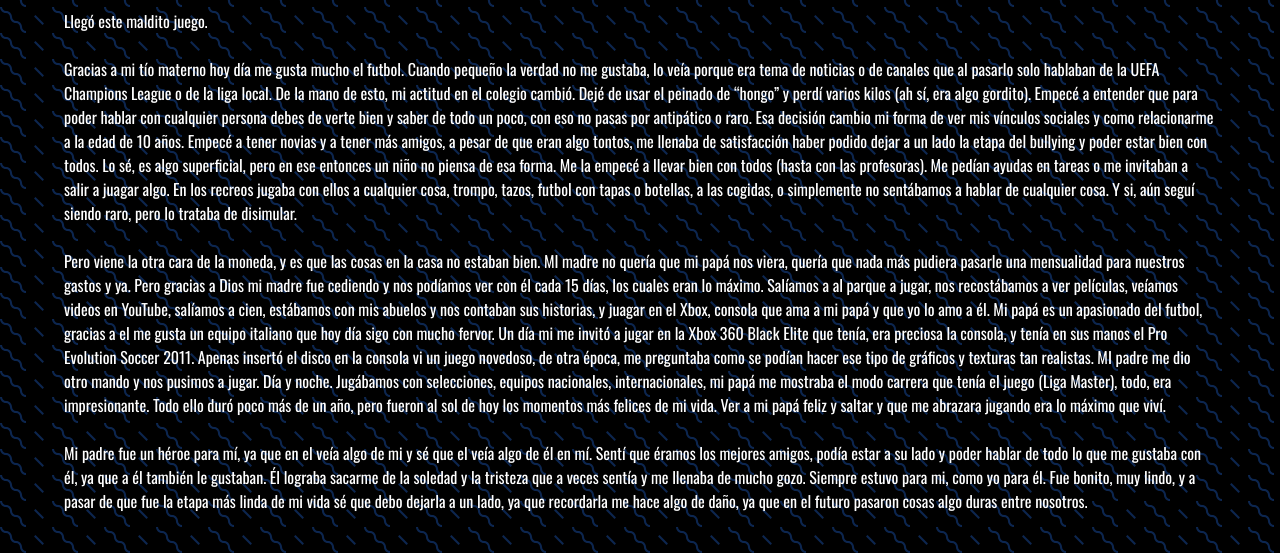
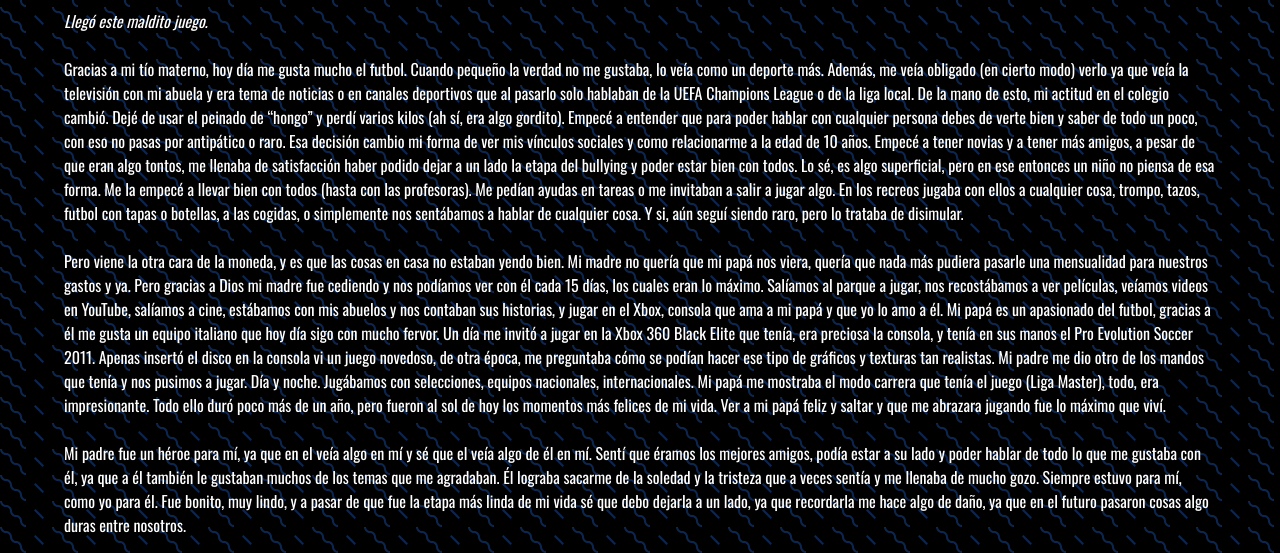
Before and after one commit to JuPa2208/pes, a plain HTML site: page index.html in a window 1280 px wide. Shown: the part 643-1196 px from the top of the page. Drawn offline with nearby package versions, Linux system fonts and the light colour scheme.

Commit message:
Update index.html

```diff
--- a/index.html
+++ b/index.html
@@ -47,49 +47,45 @@
 
     <header>
       <div class="parrafo">
-        <p> Llegó este maldito juego.
+        <p> <i>Llegó este maldito juego.</i>
         </p>
           &nbsp;
         <p>
-          Gracias a mi tío materno hoy día me gusta mucho el futbol. Cuando pequeño la verdad no me gustaba,
-          lo veía porque era tema de noticias o de canales que al pasarlo solo hablaban de la UEFA Champions
-          League o de la liga local. De la mano de esto, mi actitud en el colegio cambió. Dejé de usar el
-          peinado de “hongo” y perdí varios kilos (ah sí, era algo gordito). Empecé a entender que para poder
-          hablar con cualquier persona debes de verte bien y saber de todo un poco, con eso no pasas por
-          antipático o raro. Esa decisión cambio mi forma de ver mis vínculos sociales y como relacionarme a
-          la edad de 10 años. Empecé a tener novias y a tener más amigos, a pesar de que eran algo tontos, me
-          llenaba de satisfacción haber podido dejar a un lado la etapa del bullying y poder estar bien con todos.
-          Lo sé, es algo superficial, pero en ese entonces un niño no piensa de esa forma. Me la empecé a llevar
-          bien con todos (hasta con las profesoras). Me pedían ayudas en tareas o me invitaban a salir a juagar
-          algo. En los recreos jugaba con ellos a cualquier cosa, trompo, tazos, futbol con tapas o botellas, a
-          las cogidas, o simplemente no sentábamos a hablar de cualquier cosa. Y si, aún seguí siendo raro,
-          pero lo trataba de disimular.
+          Gracias a mi tío materno, hoy día me gusta mucho el futbol. Cuando pequeño la verdad no me gustaba,
+          lo veía como un deporte más. Además, me veía obligado (en cierto modo) verlo ya que veía la televisión
+          con mi abuela y era tema de noticias o en canales deportivos que al pasarlo solo hablaban de la UEFA Champions
+          League o de la liga local. De la mano de esto, mi actitud en el colegio cambió. Dejé de usar el peinado de
+          “hongo” y perdí varios kilos (ah sí, era algo gordito). Empecé a entender que para poder hablar con cualquier
+          persona debes de verte bien y saber de todo un poco, con eso no pasas por antipático o raro. Esa decisión cambio
+          mi forma de ver mis vínculos sociales y como relacionarme a la edad de 10 años. Empecé a tener novias y a tener
+          más amigos, a pesar de que eran algo tontos, me llenaba de satisfacción haber podido dejar a un lado la etapa del
+          bullying y poder estar bien con todos. Lo sé, es algo superficial, pero en ese entonces un niño no piensa de esa
+          forma. Me la empecé a llevar bien con todos (hasta con las profesoras). Me pedían ayudas en tareas o me invitaban
+          a salir a jugar algo. En los recreos jugaba con ellos a cualquier cosa, trompo, tazos, futbol con tapas o botellas,
+          a las cogidas, o simplemente nos sentábamos a hablar de cualquier cosa. Y si, aún seguí siendo raro, pero lo trataba
+          de disimular.
         </p>
         &nbsp;
         <p>
-          Pero viene la otra cara de la moneda, y es que las cosas en la casa no estaban bien. MI madre no quería
-          que mi papá nos viera, quería que nada más pudiera pasarle una mensualidad para nuestros gastos y ya.
-          Pero gracias a Dios mi madre fue cediendo y nos podíamos ver con él cada 15 días, los cuales eran lo
-          máximo. Salíamos a al parque a jugar, nos recostábamos a ver películas, veíamos videos en YouTube,
-          salíamos a cien, estábamos con mis abuelos y nos contaban sus historias, y juagar en el Xbox, consola que
-          ama a mi papá y que yo lo amo a él. Mi papá es un apasionado del futbol, gracias a el me gusta un equipo
-          italiano que hoy día sigo con mucho fervor. Un día mi me invitó a jugar en la Xbox 360 Black Elite que
-          tenía, era preciosa la consola, y tenía en sus manos el Pro Evolution Soccer 2011. Apenas insertó el disco
-          en la consola vi un juego novedoso, de otra época, me preguntaba como se podían hacer ese tipo de gráficos
-          y texturas tan realistas. MI padre me dio otro mando y nos pusimos a jugar. Día y noche. Jugábamos con
-          selecciones, equipos nacionales, internacionales, mi papá me mostraba el modo carrera que tenía el juego
-          (Liga Master), todo, era impresionante. Todo ello duró poco más de un año, pero fueron al sol de hoy los
-          momentos más felices de mi vida. Ver a mi papá feliz y saltar y que me abrazara jugando era lo máximo que
-          viví.
+          Pero viene la otra cara de la moneda, y es que las cosas en casa no estaban yendo bien. Mi madre no quería que mi papá
+          nos viera, quería que nada más pudiera pasarle una mensualidad para nuestros gastos y ya. Pero gracias a Dios mi madre
+          fue cediendo y nos podíamos ver con él cada 15 días, los cuales eran lo máximo. Salíamos al parque a jugar, nos recostábamos
+          a ver películas, veíamos videos en YouTube, salíamos a cine, estábamos con mis abuelos y nos contaban sus historias, y jugar
+          en el Xbox, consola que ama a mi papá y que yo lo amo a él. Mi papá es un apasionado del futbol, gracias a él me gusta un
+          equipo italiano que hoy día sigo con mucho fervor. Un día me invitó a jugar en la Xbox 360 Black Elite que tenía, era preciosa
+          la consola, y tenía en sus manos el Pro Evolution Soccer 2011. Apenas insertó el disco en la consola vi un juego novedoso, de
+          otra época, me preguntaba cómo se podían hacer ese tipo de gráficos y texturas tan realistas. Mi padre me dio otro de los mandos
+          que tenía y nos pusimos a jugar. Día y noche. Jugábamos con selecciones, equipos nacionales, internacionales. Mi papá me mostraba
+          el modo carrera que tenía el juego (Liga Master), todo, era impresionante. Todo ello duró poco más de un año, pero fueron al sol
+          de hoy los momentos más felices de mi vida. Ver a mi papá feliz y saltar y que me abrazara jugando fue lo máximo que viví.
         </p>
         &nbsp;
         <p>
-          Mi padre fue un héroe para mí, ya que en el veía algo de mi y sé que el veía algo de él en mí. Sentí que
-          éramos los mejores amigos, podía estar a su lado y poder hablar de todo lo que me gustaba con él, ya que a
-          él también le gustaban. Él lograba sacarme de la soledad y la tristeza que a veces sentía y me llenaba de
-          mucho gozo. Siempre estuvo para mi, como yo para él. Fue bonito, muy lindo, y a pasar de que fue la etapa
-          más linda de mi vida sé que debo dejarla a un lado, ya que recordarla me hace algo de daño, ya que en el
-          futuro pasaron cosas algo duras entre nosotros.
+          Mi padre fue un héroe para mí, ya que en el veía algo en mí y sé que el veía algo de él en mí. Sentí que éramos los mejores amigos,
+          podía estar a su lado y poder hablar de todo lo que me gustaba con él, ya que a él también le gustaban muchos de los temas que me
+          agradaban. Él lograba sacarme de la soledad y la tristeza que a veces sentía y me llenaba de mucho gozo. Siempre estuvo para mí, como
+          yo para él. Fue bonito, muy lindo, y a pasar de que fue la etapa más linda de mi vida sé que debo dejarla a un lado, ya que recordarla
+          me hace algo de daño, ya que en el futuro pasaron cosas algo duras entre nosotros.
         </p>
       </div>
     </header>
```
